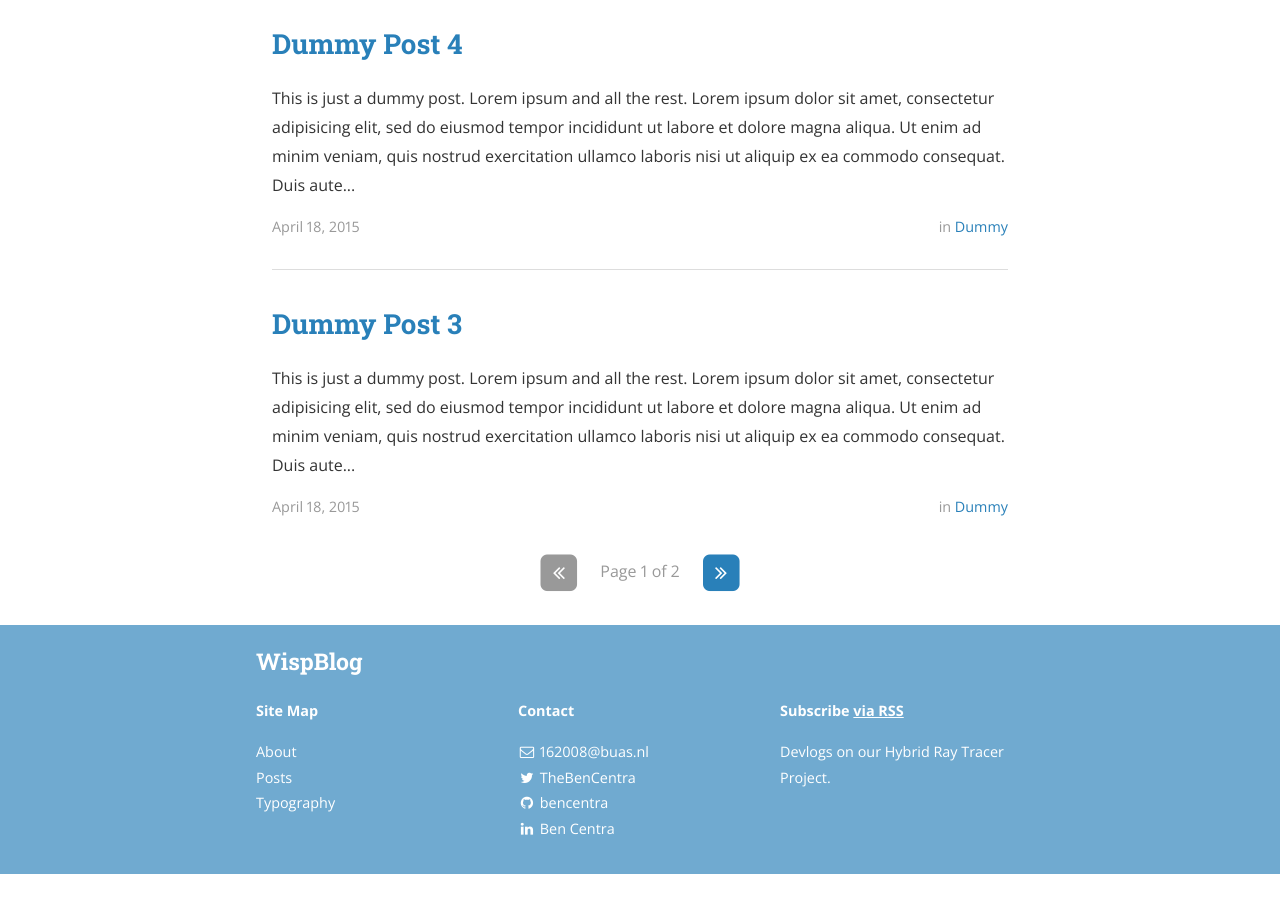
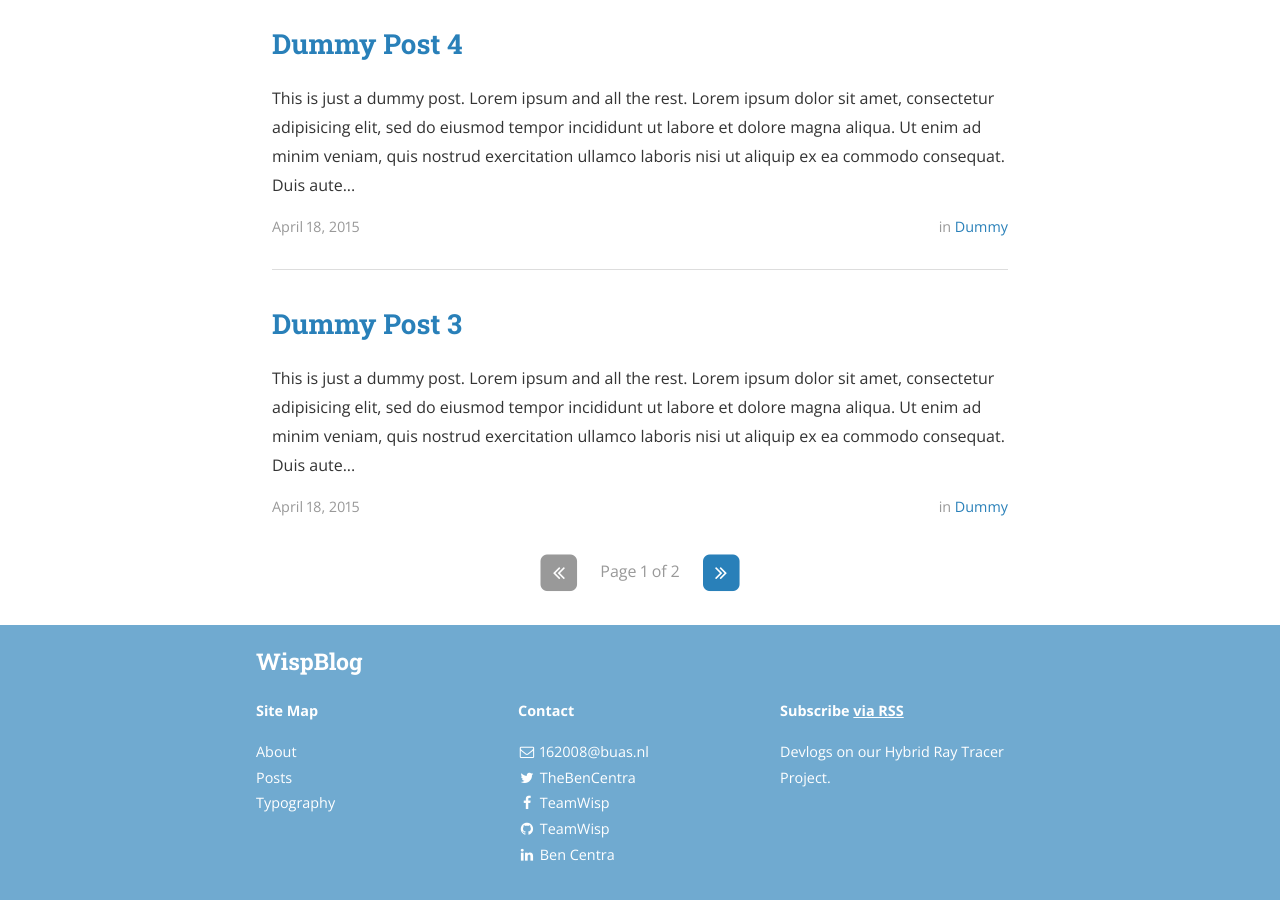
Before and after one commit to TeamWisp/TeamWispBlog.github.io, a Jekyll site: the page built from index.html, in a window 1280 px wide and 900 px high, scrolled down 1327 px. Built offline with Jekyll 4.4.1, drawn with Linux system fonts in a browser that asks for light colours; nearby versions of some CDN libraries; the list of posts is cut into pages by our own code; before the commit the page ends 2201 px from its top, so only the background shows below that; some of the changed lines change nothing that is shown.

Commit message:
Social updates
[ADD] Facebook link.
[ADD] GitHub link.
[CHANGE] Categories now make sense, the default sample categories have been removed and replaced by our own.

```diff
--- a/_config.yml
+++ b/_config.yml
@@ -48,11 +48,14 @@
 
 # Category descriptions (for archive pages)
 descriptions:
-  - cat: jekyll
-    desc: "Posts describing Jekyll setup techniques."
+  - cat: Devlog
+    desc: "Project development status updates."
 
-  - cat: dummy
-    desc: "Just some placeholder posts, lorem ipsum and the rest."
+  - cat: Announcement
+    desc: "Important information for all our followers."
+
+  - car: Update
+    desc: "A brief status update, can be seen as a small \"Devlog\"."
 
 # Social icons and sharing options
 #
@@ -79,17 +82,17 @@
 
   - name: Facebook
     icon: facebook
-    username: thebencentra
-    url:
-    desc: Friend me on Facebook
+    username: TeamWisp
+    url: https://www.facebook.com/TeamWisp
+    desc: Follow us on Facebook
     share: true
 
   - name: GitHub
     icon: github
-    username: bencentra
-    url: https://github.com/bencentra
+    username: TeamWisp
+    url: https://github.com/TeamWisp
     desc: Fork me on GitHub
-    share: false
+    share: true
 
   - name: LinkedIn
     icon: linkedin
```
